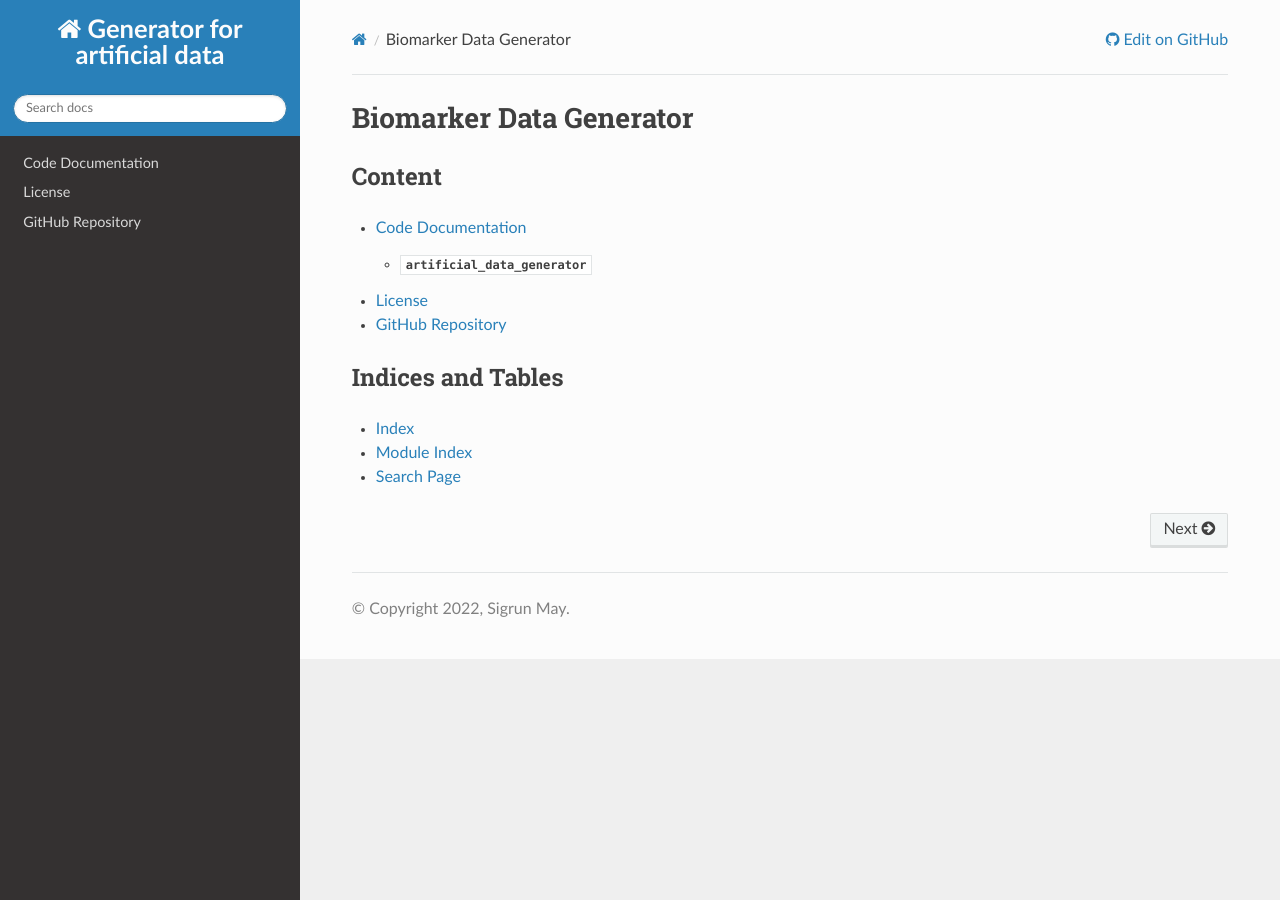
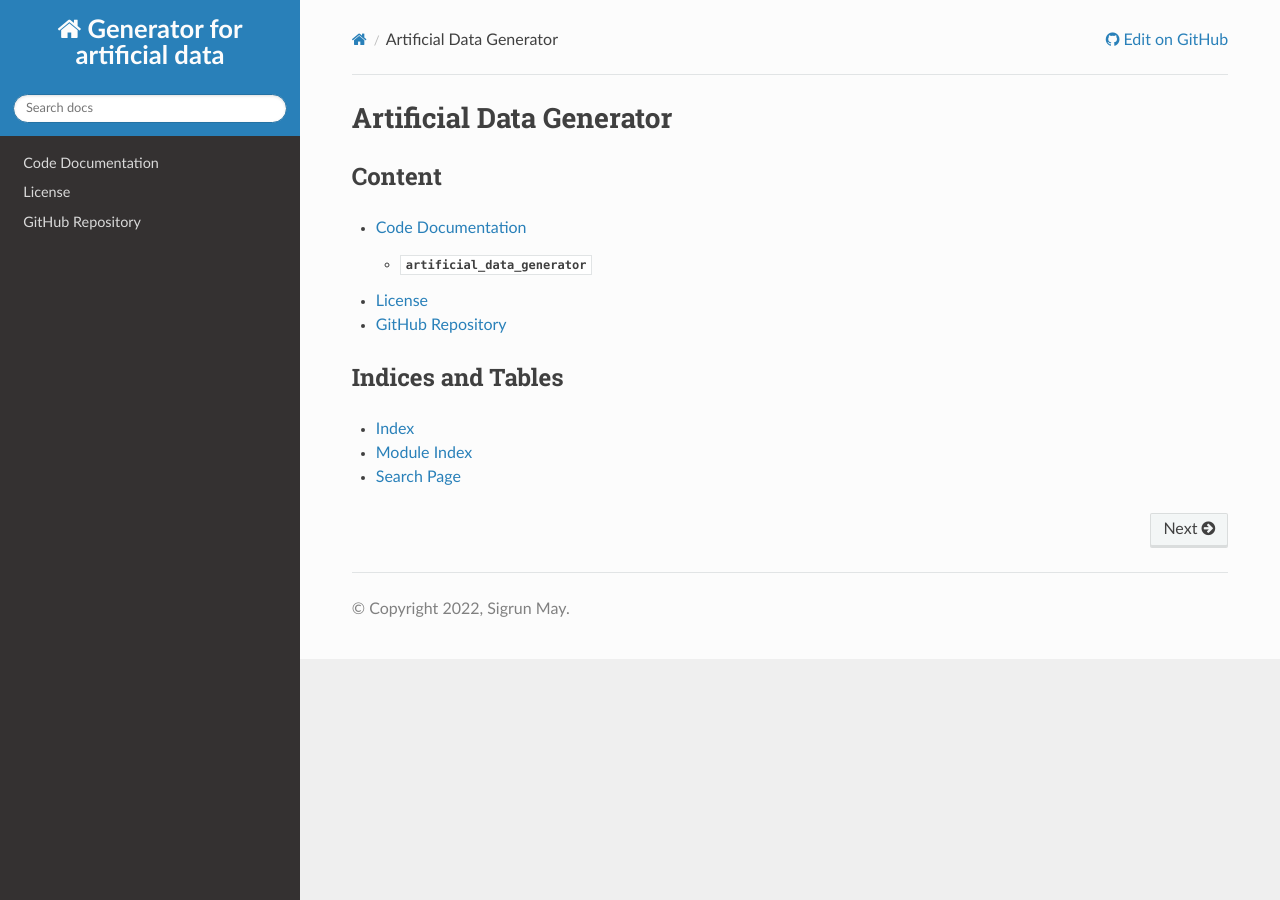
Before and after one commit to sigrun-may/artificial-data-generator, a Sphinx documentation site: the page built from docs/source/index.rst, in a window 1280 px wide. Built offline with Sphinx 7.4.7 and the Read the Docs theme 2.0.0, drawn with Linux system fonts in a browser that asks for light colours.

Commit message:
changed project name

```diff
--- a/artificial_data_generator/__init__.py
+++ b/artificial_data_generator/__init__.py
@@ -8,7 +8,7 @@
 
 """Data generator main package."""
 
-from data_generator.data_generator import (
+from artificial_data_generator.artificial_data_generator import (
     generate_artificial_classification_data,
     generate_artificial_data,
     save_meta_data,
--- a/docs/source/index.rst
+++ b/docs/source/index.rst
@@ -1,4 +1,4 @@
-Biomarker Data Generator
+Artificial Data Generator
 ========================
 
 .. todo:
@@ -12,8 +12,8 @@ Content
    :maxdepth: 2
 
    code-doc
-   License <https://github.com/sigrun-may/biomarker-data-generator/blob/main/LICENSE>
-   GitHub Repository <https://github.com/sigrun-may/biomarker-data-generator>
+   License <https://github.com/sigrun-may/artificial-data-generator/blob/main/LICENSE>
+   GitHub Repository <https://github.com/sigrun-may/artificial-data-generator>
 
 Indices and Tables
 ------------------
--- a/setup.py
+++ b/setup.py
@@ -58,7 +58,7 @@ setuptools.setup(
     url=source_code,
     project_urls={
         "Bug Tracker": source_code + "/issues",
-        "Documentation": "",  # TODO: add link to Sphinx page
+        # "Documentation": "",  # TODO: add link to Sphinx page
         "Source Code": source_code,
 #        "Contributing": source_code + "/blob/main/CONTRIBUTING.md",
 #        "Code of Conduct": source_code + "/blob/main/CODE_OF_CONDUCT.md",
```
